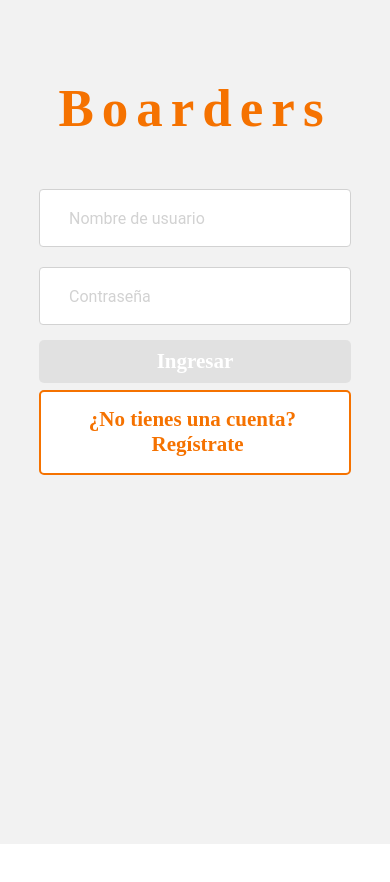
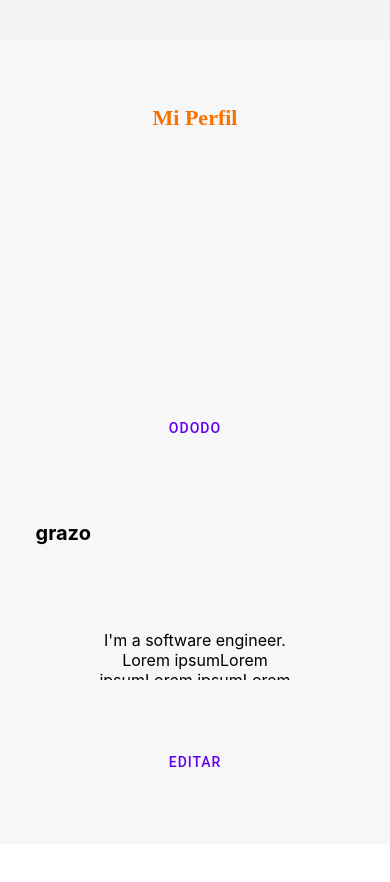
Before and after one commit to 402Martin/Boarders-App, a React Native app: screen / in a window 390 px wide. Shown: the top 882 px of the page. After the commit the page ends 844 px from the top, so only its background shows below. Built offline with nearby package versions, Linux system fonts and the light colour scheme.

Commit message:
camera working, preview working

```diff
--- a/package.json
+++ b/package.json
@@ -27,6 +27,7 @@
     "react-native-elements": "^3.4.2",
     "react-native-gesture-handler": "^2.7.1",
     "react-native-google-places-autocomplete": "^2.4.1",
+    "react-native-image-picker": "2.3.1",
     "react-native-modal": "^13.0.1",
     "react-native-paper": "^4.12.5",
     "react-native-responsive-screen": "^1.4.2",
--- a/src/navigation/StackNavigation/index.tsx
+++ b/src/navigation/StackNavigation/index.tsx
@@ -1,5 +1,6 @@
 import { createNativeStackNavigator } from '@react-navigation/native-stack';
 import Login from 'src/scenes/Login';
+import MyProfile from 'src/scenes/MyProfile';
 import Register from 'src/scenes/register';
 import { routes } from '../routes';
 
@@ -8,13 +9,14 @@ const Stack = createNativeStackNavigator();
 const StackNavigation = () => {
   return (
     <Stack.Navigator
-      initialRouteName={routes.LOGIN}
+      initialRouteName={routes.MYPROFILE}
       screenOptions={{
         headerShown: false,
       }}
     >
       <Stack.Screen name={routes.REGISTER} component={Register} />
       <Stack.Screen name={routes.LOGIN} component={Login} />
+      <Stack.Screen name={routes.MYPROFILE} component={MyProfile} />
     </Stack.Navigator>
   );
 };
--- a/src/scenes/CreateSession/index.tsx
+++ b/src/scenes/CreateSession/index.tsx
@@ -18,7 +18,6 @@ const CreateSessionScene = ({ navigation }: Props) => {
   const [message, setMessage] = useState<IMessage | undefined>();
 
   const submit = async (objValues: ISessionForm) => {
-    console.log(objValues);
     const session = await sessionService.createSession(objValues);
     if (session) setMessage(succesMessage);
     else setMessage(wrongMessage);
--- a/src/scenes/MyProfile/index.tsx
+++ b/src/scenes/MyProfile/index.tsx
@@ -1,11 +1,132 @@
-import React from 'react';
-import { Text } from 'react-native';
+import React, { useState } from 'react';
+import { TextInput } from 'react-native-gesture-handler';
+import { Button } from 'react-native-paper';
 import { SceneContainer } from 'src/components/SceneContainer';
+import { StyledText } from 'src/components/StyledText';
+import { StyledView } from 'src/components/StyledView';
+import { strings } from './strings';
+import { Image } from 'react-native';
+import ImagePicker from 'react-native-image-picker';
+import { PaletteScale, TypographyScale } from 'src/styles/types';
 
 const MyProfile = () => {
+  const [editing, setEditing] = useState(false);
+  const [user, setUser] = useState({
+    username: 'grazo',
+    description: "I'm a software engineer. Lorem ipsumLorem ipsumLorem ipsumLorem ipsumLorem ipsum",
+  });
+
+  const toggleEdit = () => {
+    setEditing(!editing);
+    if (editing) {
+      sendUpdates();
+    }
+  };
+  const [filePath, setFilePath] = useState<any>();
+
+  const sendUpdates = () => {
+    console.log(filePath);
+  };
+
+  const handleChange = (key: 'username' | 'description') => (text: any) => {
+    var newUser = { ...user };
+    newUser[key] = text;
+    setUser(newUser);
+  };
+
+  interface Action {
+    title: string;
+    type: 'capture' | 'library';
+    options: any;
+  }
+
+  const actions: Action[] = [
+    {
+      title: 'Take Image',
+      type: 'capture',
+      options: {
+        saveToPhotos: true,
+        mediaType: 'photo',
+        includeBase64: false,
+      },
+    },
+    {
+      title: 'Select Image',
+      type: 'library',
+      options: {
+        selectionLimit: 0,
+        mediaType: 'photo',
+        includeBase64: false,
+      },
+    },
+  ];
+
+  const chooseFile = () => {
+    let options = {
+      title: 'Select Image',
+      storageOptions: {
+        skipBackup: true,
+        path: 'images',
+      },
+    };
+    ImagePicker.showImagePicker(options, (response: any) => {
+      if (response.didCancel) {
+        console.log('User cancelled image picker');
+      } else if (response.error) {
+        console.log('ImagePicker Error: ', response.error);
+      } else {
+        setFilePath(response);
+      }
+    });
+  };
+
   return (
     <SceneContainer>
-      <Text>'My Profile'</Text>
+      <StyledView
+        style={{
+          flex: 1,
+          alignItems: 'center',
+          flexDirection: 'column',
+          marginTop: 40,
+          height: '70%',
+          justifyContent: 'space-evenly',
+        }}
+      >
+        <StyledText
+          color={PaletteScale.PRIMARY_FIRST}
+          typography={TypographyScale.HEADING_BOLD2}
+          style={{ textAlign: 'center' }}
+        >
+          Mi Perfil
+        </StyledText>
+
+        <Image source={{ uri: filePath?.uri }} style={{ width: 150, height: 150, borderRadius: 75 }} />
+        <Button onPress={chooseFile}>ododo</Button>
+        <TextInput
+          value={user.username}
+          editable={editing}
+          onChange={handleChange('username')}
+          style={{
+            backgroundColor: editing ? 'lightgrey' : 'transparent',
+            fontSize: 20,
+            fontWeight: 'bold',
+            padding: 10,
+          }}
+        />
+        <TextInput
+          value={user.description}
+          editable={editing}
+          onChange={handleChange('description')}
+          style={{
+            backgroundColor: editing ? 'lightgrey' : 'transparent',
+            fontSize: 16,
+            textAlign: 'center',
+            padding: 10,
+          }}
+          multiline
+        />
+        <Button onPress={toggleEdit}>{editing ? strings.saveLabel : strings.editLabel}</Button>
+      </StyledView>
     </SceneContainer>
   );
 };
--- a/src/scenes/MyProfile/string.ts
+++ /dev/null
@@ -1 +0,0 @@
-export const strings = {};
--- /dev/null
+++ b/src/scenes/MyProfile/strings.ts
@@ -0,0 +1,6 @@
+export const strings = {
+  saveLabel: 'Guardar',
+  usernameLabel: 'Nombre de usuario',
+  editLabel: 'Editar',
+  descriptionLabel: 'Descripción',
+};
```
Also changed, not shown: src/scenes/MySessions/index.tsx (+8 -1 lines), 4 other files (tests, documents, lock files or other folders).
